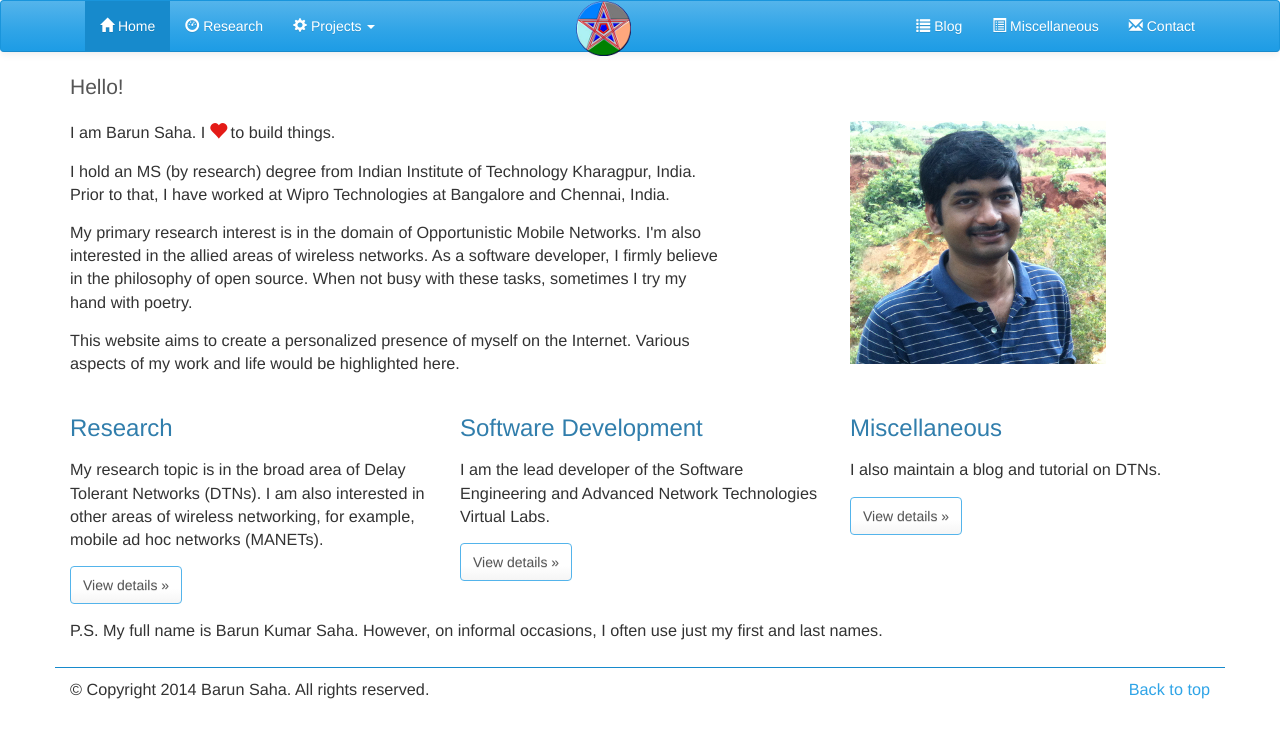
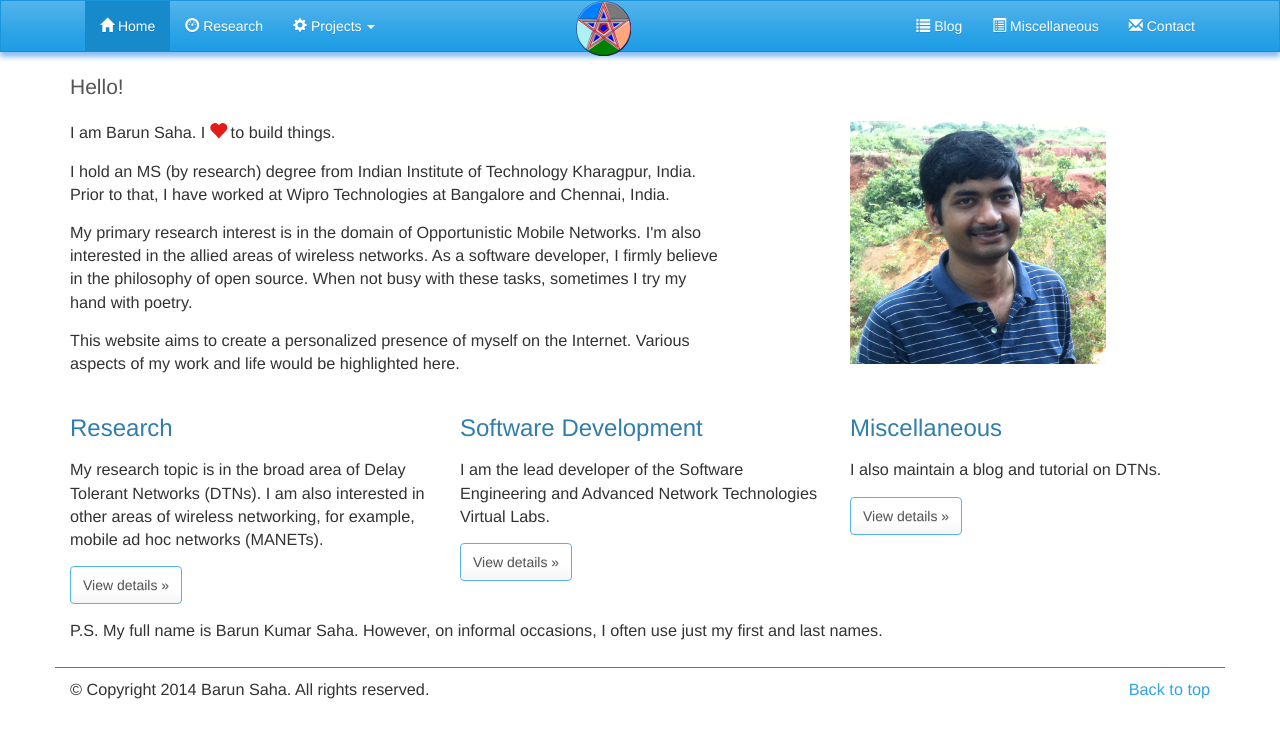
Before and after one commit to barun-saha/barun-saha.github.io, a Jekyll site: the page index.html, which Jekyll copies as it is, in a window 1280 px wide. Shown: the top 738 px of the page. Built offline with Jekyll 4.4.1, drawn with Linux system fonts in a browser that asks for light colours; nearby versions of some CDN libraries.

Commit message:
Reset border radius of navbar; added mild shadow

```diff
--- a/assets/css/custom.css
+++ b/assets/css/custom.css
@@ -22,6 +22,12 @@
     margin: auto;
 }
 
+nav.navbar {
+    -webkit-box-shadow: 0px 5px 5px 0px rgba(139, 190, 245, 1);
+    -moz-box-shadow: 0px 5px 5px 0px rgba(139, 190, 245, 1);
+    box-shadow: 0px 5px 5px 0px rgba(139, 190, 245, 1);
+    border-radius: 0;
+}
 
 .lead {
     color: #555555;
```
